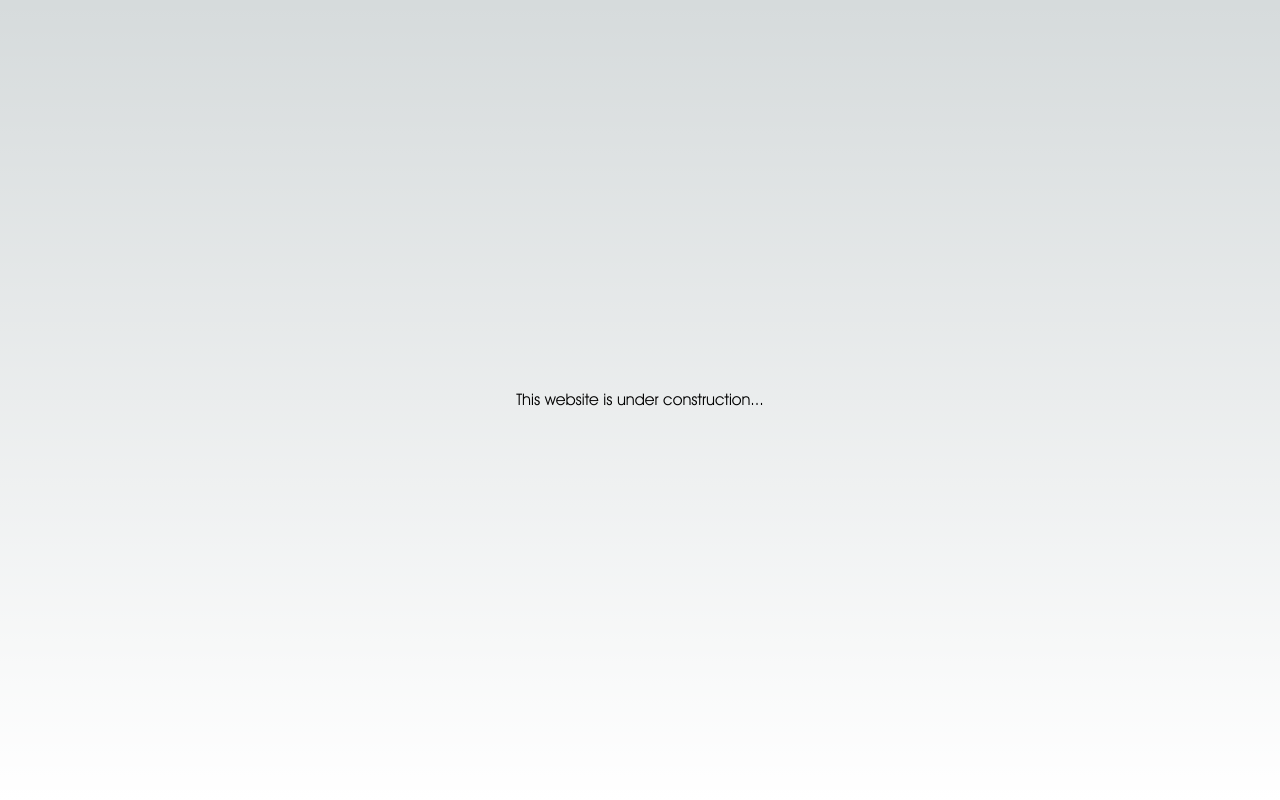
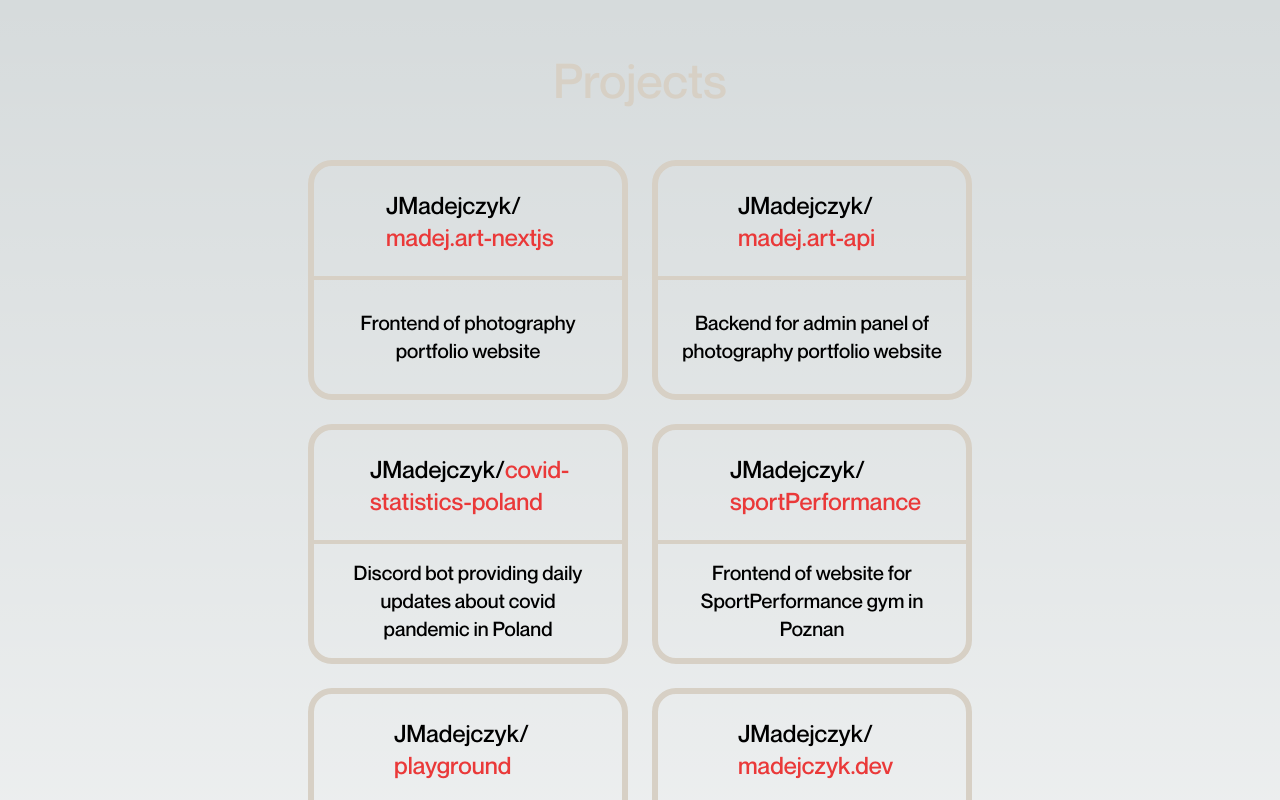
Before and after one commit to JMadejczyk/madejczyk.dev, a Next.js app: page /projects in a window 1280 px wide. Shown: the top 800 px of the page. Built offline with nearby package versions, Linux system fonts and the light colour scheme.

Commit message:
project page added

```diff
--- a/src/app/(pages)/projects/page.tsx
+++ b/src/app/(pages)/projects/page.tsx
@@ -1,6 +1,118 @@
-import UnderConstruction from "../../components/UnderConstruction";
+"use client";
+import Footer from "../../components/Footer";
+import useSmoothScroll from "@/app/lib/useSmoothScroll";
+import Link from "next/link";
+import { useFont } from "@/app/components/FontLoader";
+
+const projects = [
+  {
+    title: " madej.art-nextjs",
+    description: "Frontend of photography portfolio website",
+    tech: ["Next.js", "TypeScript", "Tailwind CSS"],
+    github: "https://github.com/JMadejczyk/madej.art-nextjs",
+  },
+  {
+    title: " madej.art-api",
+    description: "Backend for admin panel of photography portfolio website",
+    tech: ["Next.js", "TypeScript", "Tailwind CSS"],
+    github: "https://github.com/JMadejczyk/API_madej.art",
+  },
+  {
+    title: "covid- statistics-poland",
+    description:
+      "Discord bot providing daily updates about covid pandemic in Poland",
+    tech: ["Next.js", "TypeScript", "Tailwind CSS"],
+    github: "https://github.com/JMadejczyk/Covid-statistics-Poland",
+  },
+  {
+    title: " sportPerformance",
+    description: "Frontend of website for SportPerformance gym in Poznan",
+    tech: ["Next.js", "TypeScript", "Tailwind CSS"],
+    github: "https://github.com/JMadejczyk/SportPerformance",
+  },
+  {
+    title: " playground",
+    description: "Group of mini projects made only for the sake of fun.",
+    tech: ["Next.js", "TypeScript", "Tailwind CSS"],
+    github: "https://github.com/JMadejczyk/Playground",
+  },
+  {
+    title: " madejczyk.dev",
+    description: "The website you’re currently reading.",
+    tech: ["Next.js", "TypeScript", "Tailwind CSS"],
+    github: "https://github.com/JMadejczyk/madejczyk.dev",
+  },
+];
+
+const Project = ({
+  title,
+  description,
+  tech,
+  github,
+}: {
+  title: string;
+  description: string;
+  tech: string[];
+  github: string;
+}) => {
+  const font = useFont("MontrealMedium");
+
+  return (
+    <div className="w-80 h-60 border-textWhite border-[6px] rounded-3xl">
+      <div className="border-b-[4px] border-textWhite h-1/2 flex items-center">
+        <div
+          className={`w-[65%] flex flex-wrap ${
+            title.length > 17
+              ? "ml-14"
+              : title.length > 15
+              ? "ml-[4.5rem]"
+              : "ml-20"
+          } `}
+        >
+          <span className={`${font.className} text-2xl`}>JMadejczyk/</span>
+          {title.split(" ").map((word) => (
+            <span className={`text-textRed ${font.className} text-2xl`}>
+              {word}
+            </span>
+          ))}
+        </div>
+      </div>
+
+      <Link href={github}>
+        <div className="w-full h-1/2 flex items-center">
+          <p className={`${font.className} text-xl text-center px-6`}>
+            {description}
+          </p>
+        </div>
+      </Link>
+    </div>
+  );
+};
 
 const Projects = () => {
-  return <UnderConstruction />;
+  useSmoothScroll();
+  const font = useFont("MontrealMedium");
+
+  return (
+    <div>
+      <h1
+        className={`${font.className} text-5xl text-center my-14 text-textWhite`}
+      >
+        Projects
+      </h1>
+      <main className="min-h-screen">
+        <div className=" grid md:grid-cols-2 gap-6 w-fit mx-auto">
+          <Project {...projects[0]} />
+          <Project {...projects[1]} />
+          <Project {...projects[2]} />
+          <Project {...projects[3]} />
+          <Project {...projects[4]} />
+          <Project {...projects[5]} />
+        </div>
+      </main>
+
+      <Footer />
+    </div>
+  );
 };
 export default Projects;
```
